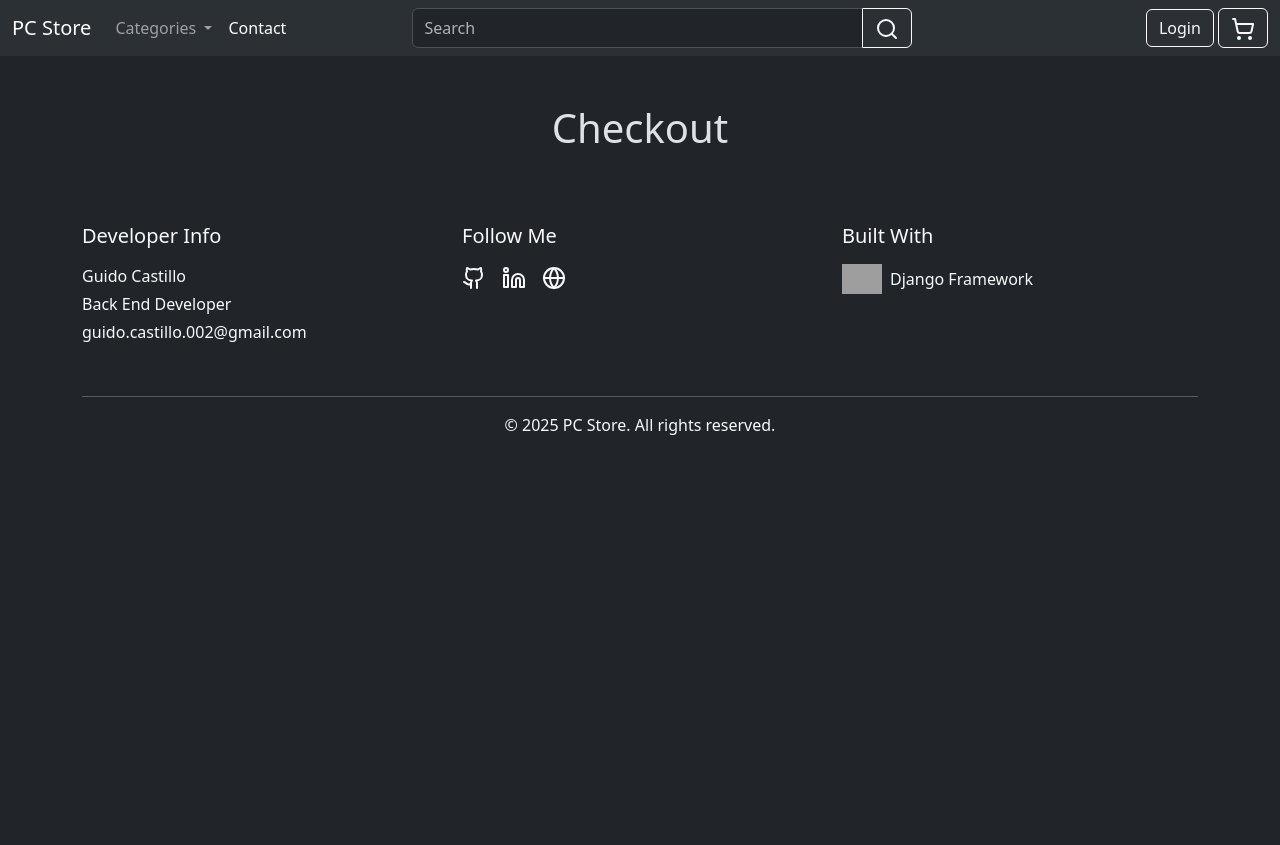
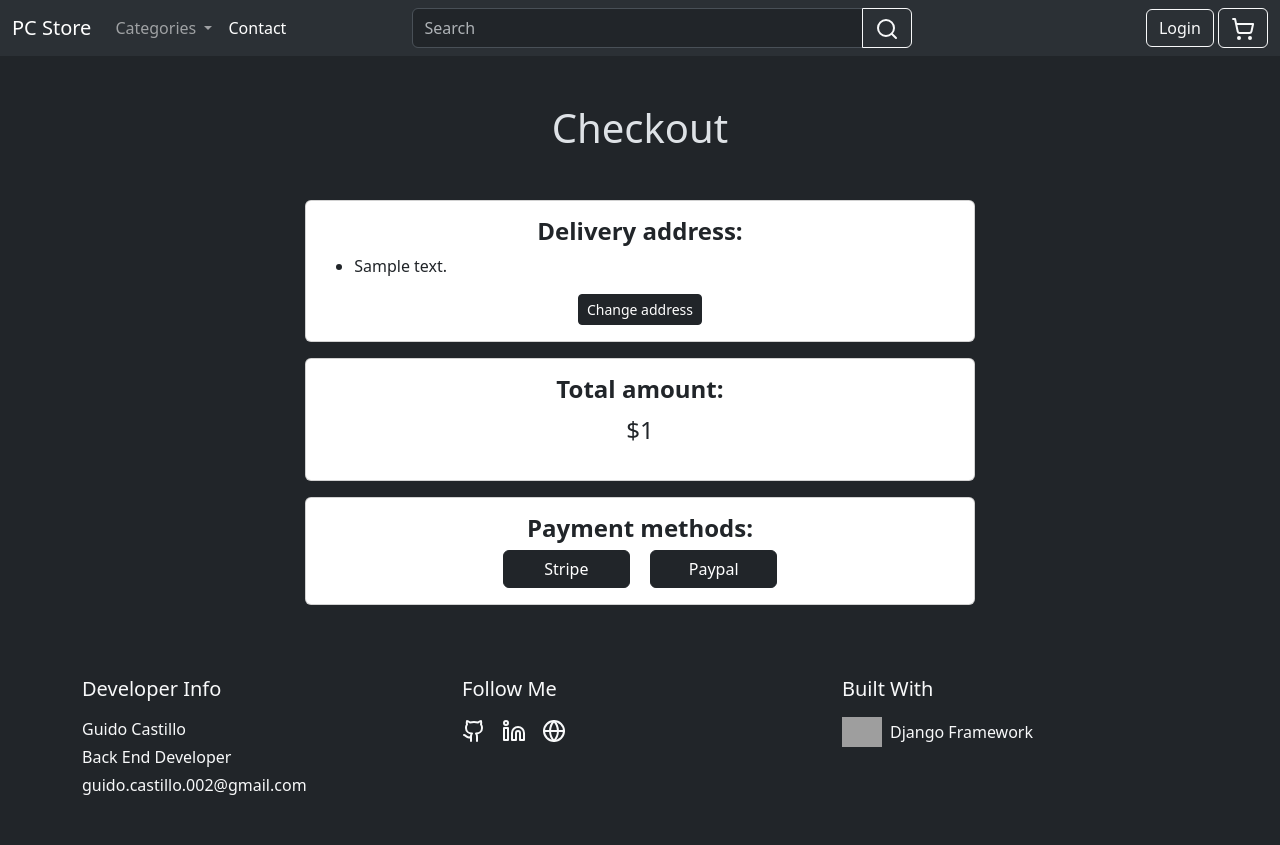
Before and after one commit to guidocastillo7/pc-store, a Django app: template PC_Store/payments/templates/checkout.html in a window 1280 px wide. Shown: the top 845 px of the page. Before the commit the page ends 435 px from the top, so only its background shows below. Run offline with Django 4.2, Linux system fonts and the light colour scheme; the template is opened without the code that fills it: most values are stand-ins (such as "Sample title", 1, 10 or a date in 2020); grey boxes are pictures that could not be loaded.

Commit message:
Configurando pagina de checkout

```diff
--- a/PC_Store/cart/templates/cart.html
+++ b/PC_Store/cart/templates/cart.html
@@ -36,7 +36,7 @@
             <div class="card-body text-center">
                 <h4 class="fw-bold">Total amount: ${{ total_amount }}</h4>
                 <div class="mt-6">
-                    <a href="" class="btn btn-primary mx-2" style="width: 20%;">Buy</a>
+                    <a href="{% url 'checkout' %}" class="btn btn-primary mx-2" style="width: 20%;">Checkout</a>
                     <a href="{% url 'clear_cart' %}" class="btn btn-danger mx-2" style="width: 20%;">Clear cart</a>
                 </div>
             </div>
--- a/PC_Store/payments/templates/checkout.html
+++ b/PC_Store/payments/templates/checkout.html
@@ -3,4 +3,37 @@
 
 <h1 class="text-center my-5">Checkout</h1>
 
+<div class="container mt-4">
+    <div class="card mx-auto my-3" style="width: 60%;">
+        <div class="card-body text-center">
+            <h4 class="fw-bold">Delivery address:</h4>
+            {% if address %}
+                <ul>
+                    <li class="text-start fw-medium">{{address}}</li>
+                </ul>
+                <a href="#" class="btn btn-dark btn-sm">Change address</a>
+            {% else %}
+                <a href="#" class="btn btn-dark btn-sm">Add delivery address</a>
+            {% endif %}
+        </div>
+    </div>
+    <div class="card mx-auto my-3" style="width: 60%;">
+        <div class="card-body text-center">
+            <h4 class="fw-bold">Total amount:</h4>
+            <div class="mt-6">
+                <p class="text-center fs-4 fw-medium">${{ total_amount }}</p>
+            </div>
+        </div>
+    </div>
+    <div class="card mx-auto my-3" style="width: 60%;">
+        <div class="card-body text-center">
+            <h4 class="fw-bold">Payment methods:</h4>
+            <div class="mt-6">
+                <button class="btn btn-dark mx-2" style="width: 20%;">Stripe</button>
+                <button class="btn btn-dark mx-2" style="width: 20%;">Paypal</button>
+            </div>
+        </div>
+    </div>
+</div>
+
 {% endblock %}
```
Also changed, not shown: PC_Store/payments/views.py (+16 -2 lines).
